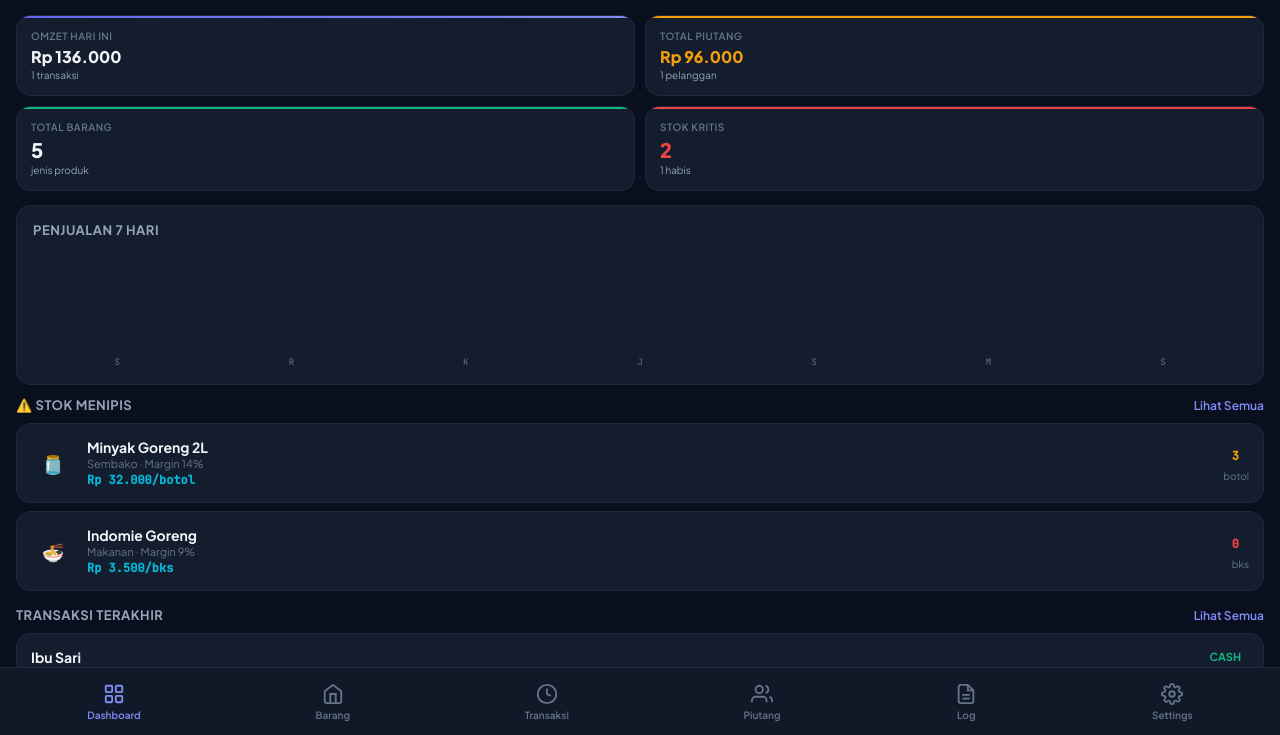
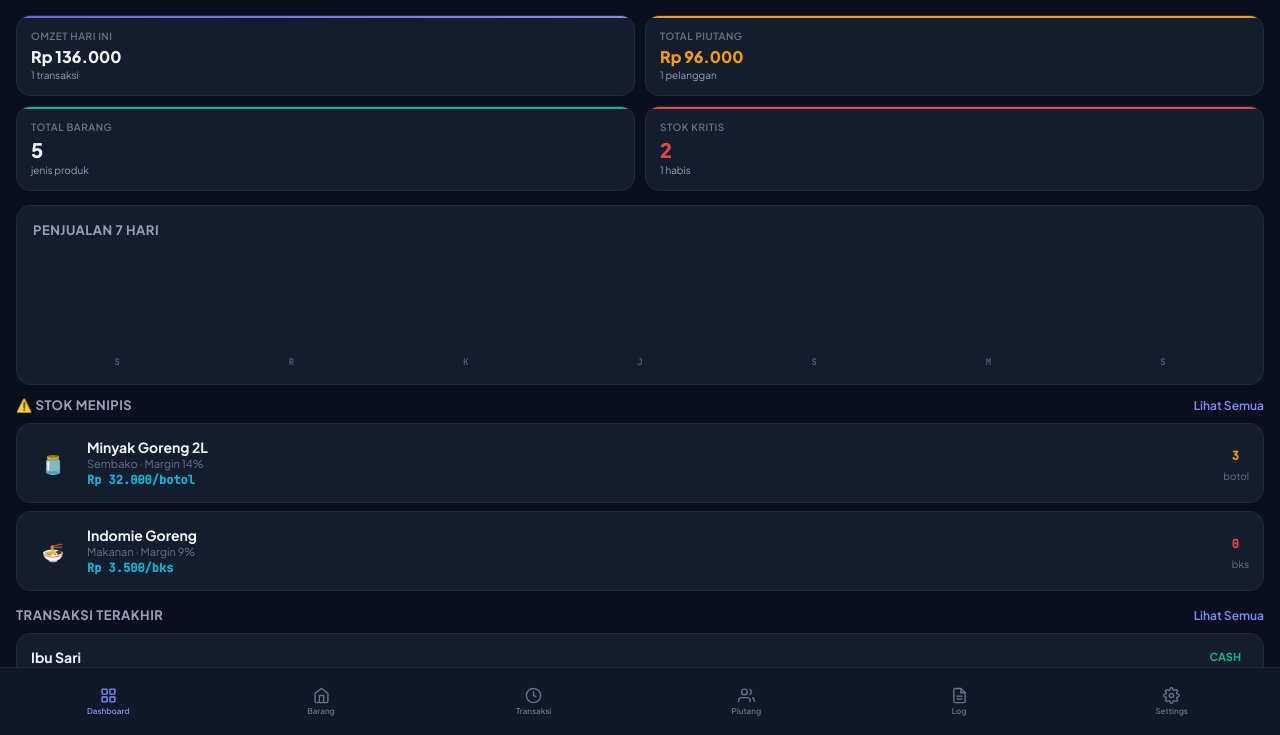
Before and after one commit to roxdevplantation/tokoku, a plain HTML site: page index.html in a window 1280 px wide. Shown: the part 65-800 px from the top of the page. Drawn offline with Linux system fonts and the light colour scheme.

Commit message:
perbaiki layout

```diff
--- a/styles.css
+++ b/styles.css
@@ -71,18 +71,19 @@ html, body { height: 100%; overflow: hidden; background: var(--bg); font-family:
 #bottomnav {
   height: var(--bottom-h); background: var(--bg2); border-top: 1px solid var(--border);
   display: flex; align-items: center; justify-content: space-around; flex-shrink: 0;
-  padding-bottom: env(safe-area-inset-bottom);
+  padding: 0 2px; padding-bottom: env(safe-area-inset-bottom); overflow: hidden;
 }
 
 /* ── Nav buttons ────────────────────────────────────────────────────────── */
 .nav-btn {
-  display: flex; flex-direction: column; align-items: center; gap: 4px;
-  padding: 8px 16px; border: none; background: none; cursor: pointer;
+  display: flex; flex-direction: column; align-items: center; gap: 2px;
+  padding: 4px 1px; border: none; background: none; cursor: pointer;
   color: var(--muted); transition: color .2s; font-family: var(--font);
+  flex: 1; min-width: 0; max-width: 20%; box-sizing: border-box;
 }
 .nav-btn.active { color: var(--accent2); }
-.nav-btn svg    { width: 22px; height: 22px; }
-.nav-btn span   { font-size: 10px; font-weight: 600; }
+.nav-btn svg    { width: 17px; height: 17px; flex-shrink: 0; }
+.nav-btn span   { font-size: 8px; font-weight: 600; white-space: nowrap; overflow: hidden; text-overflow: ellipsis; width: 100%; text-align: center; }
 
 /* ── Card ───────────────────────────────────────────────────────────────── */
 .card    { background: var(--card); border: 1px solid var(--border); border-radius: var(--radius); padding: 16px; margin-bottom: 12px; }
```
